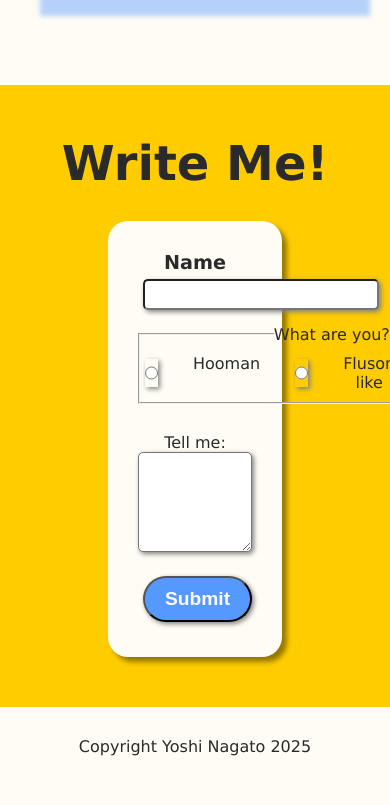
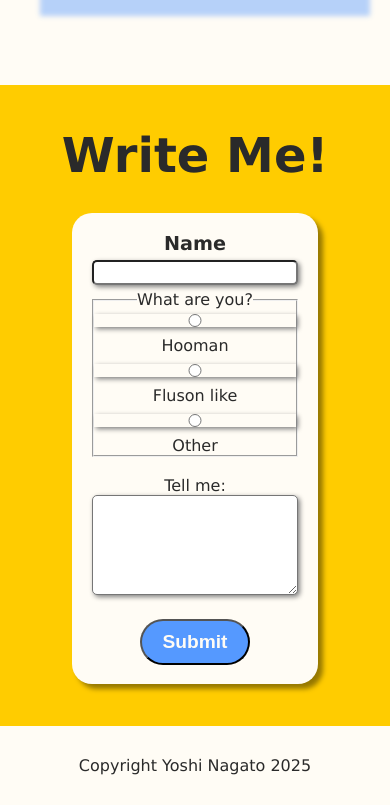
Before and after one commit to YoshiNagato/Flusons-Page, a plain HTML site: page index.html in a window 390 px wide. Shown: the part 3470-4275 px from the top of the page. Drawn offline with Linux system fonts and the light colour scheme; a web font is replaced by a local one.

Commit message:
Making the form responsive

```diff
--- a/index.html
+++ b/index.html
@@ -141,7 +141,7 @@
                         <legend>Tell me:</legend>
                         <textarea></textarea>
                         <br>
-                        <input type="submit" value="Submit" class="submit">
+                        <button class="submit">Submit</button>
                     </form>
                 </div>
             </div>
--- a/styles.css
+++ b/styles.css
@@ -251,7 +251,7 @@ header {
     border:5px solid antiquewhite;
 }
 
-/* Gallery */
+/* GALLERY */
 .galleryContainer {
     display:flex;
     flex-direction: column;
@@ -304,20 +304,20 @@ header {
     to {opacity: 1}
 }
 
-/* Contact */
+/* CONTACT */
 .contact {
     /* border:solid red 1px; */
     display:flex;
     flex-direction: column;
     text-align: center;
     background-color: #ffcc00;
-    padding:50px;
+    padding:5vh 5vw;
 }
 .contactWrapper {
     background-color: rgb(255, 252, 245);
     /* border:solid blue 1px; */
-    padding:30px;
-    width:60%;
+    padding:5vw;
+    width:70%;
     margin:auto;
     margin-top:30px;
     border-radius: 20px;
@@ -326,15 +326,16 @@ header {
 
 form>label {
     font-weight: bold;
-    font-size:1.2em;
+    font-size:1.2rem;
 }
 
 fieldset {
     display:flex;
+    flex-wrap: wrap;
     justify-content: center;
-    gap:30px;
-    padding:10px 0;
-    margin:10px 0;
+    gap:1vw;
+    /*padding:10px 0;
+    margin:10px 0; */
 }
 
 textarea {
@@ -346,10 +347,11 @@ textarea {
 }
 
 input {
+    width:100%;
     border-radius: 5px;
-    padding:3px;
+    /* padding:3px; */
     font-size: 1.1rem;
-    margin:5px;
+    margin:5px 0;
     box-shadow: 2px 2px 5px gray;
 }
 
@@ -363,6 +365,10 @@ input {
     font-weight: bold;
 }
 
+.submit :hover {
+    background-color: #0063f7;
+}
+
 footer {
     padding:30px;
     text-align: center;
```
